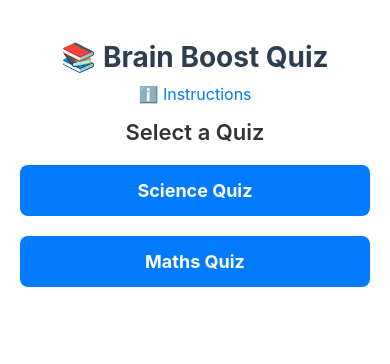
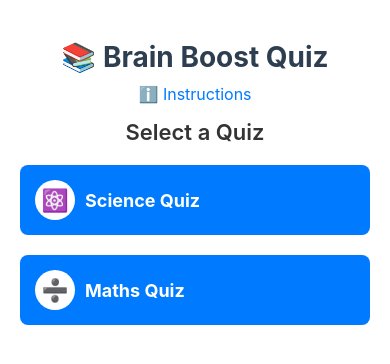
Before and after one commit to puneet21rathi/quiz-app-react-native, a React Native app: screen /HomeScreen in a window 390 px wide. Shown: the top 364 px of the page. Built offline with nearby package versions, Linux system fonts and the light colour scheme.

Commit message:
🧠 17 June: Added quiz category icons on HomeScreen cards

```diff
--- a/src/components/QuizCard.js
+++ b/src/components/QuizCard.js
@@ -1,13 +1,20 @@
 import React from "react";
-import { TouchableOpacity, Text, StyleSheet } from "react-native";
+import { TouchableOpacity, Text, StyleSheet, View } from "react-native";
+
+const getIcon = (title) => {
+  if (title.toLowerCase().includes("science")) return "⚛️";
+  if (title.toLowerCase().includes("math")) return "➗";
+  return "❓";
+};
 
 const QuizCard = ({ title, onPress }) => {
+  const icon = getIcon(title);
+
   return (
-    <TouchableOpacity
-      style={styles.card}
-      onPress={onPress}
-      activeOpacity={0.7}
-    >
+    <TouchableOpacity style={styles.card} onPress={onPress}>
+      <View style={styles.iconContainer}>
+        <Text style={styles.icon}>{icon}</Text>
+      </View>
       <Text style={styles.cardTitle}>{title}</Text>
     </TouchableOpacity>
   );
@@ -20,11 +27,24 @@ const styles = StyleSheet.create({
     marginVertical: 10,
     borderRadius: 8,
     alignItems: "center",
+    flexDirection: "row",
   },
   cardTitle: {
     fontSize: 18,
     fontWeight: "bold",
     color: "#fff",
+    marginLeft: 10,
+  },
+  iconContainer: {
+    backgroundColor: "#fff",
+    borderRadius: 30,
+    width: 40,
+    height: 40,
+    justifyContent: "center",
+    alignItems: "center",
+  },
+  icon: {
+    fontSize: 22,
   },
 });
 
```
